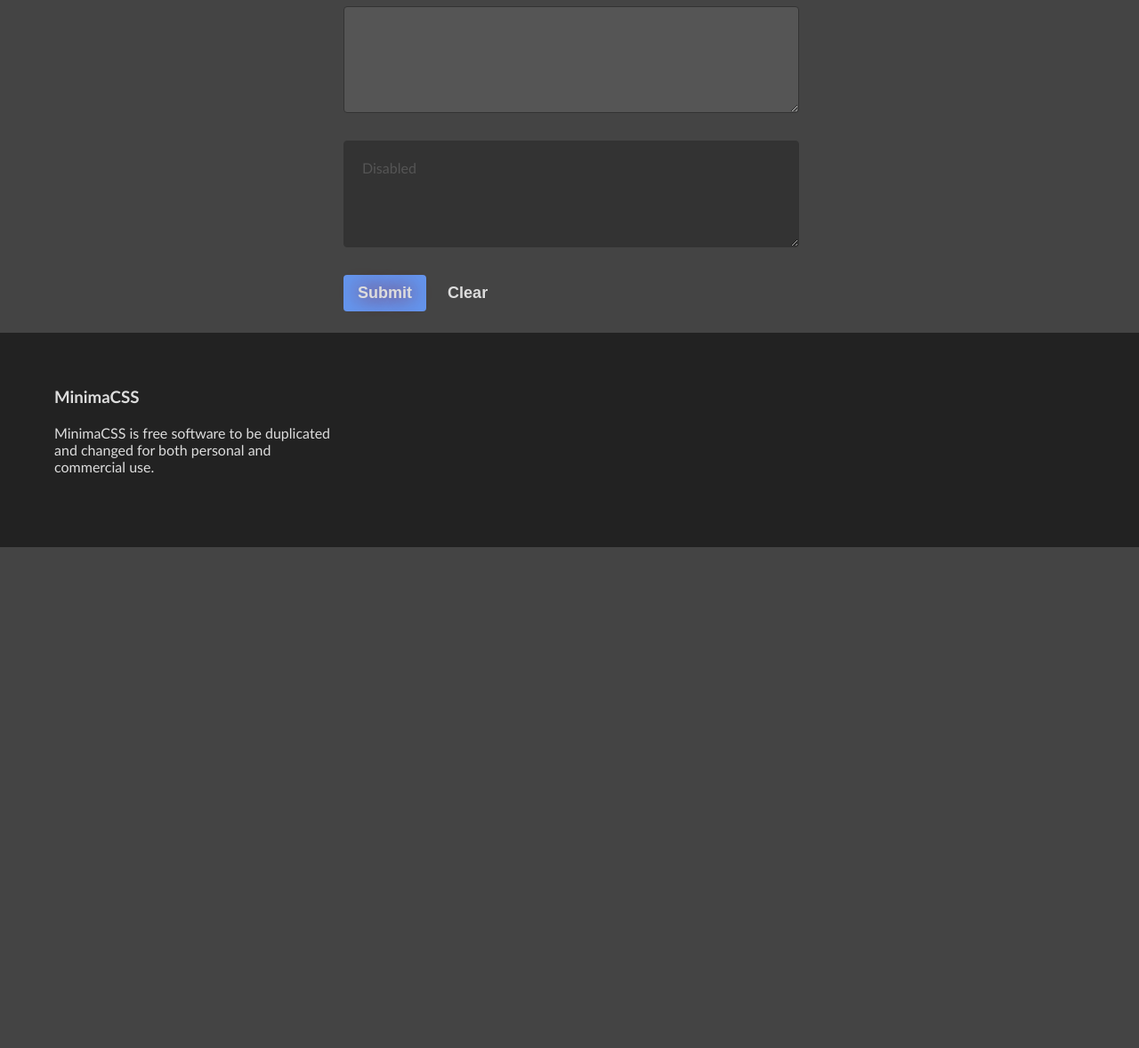
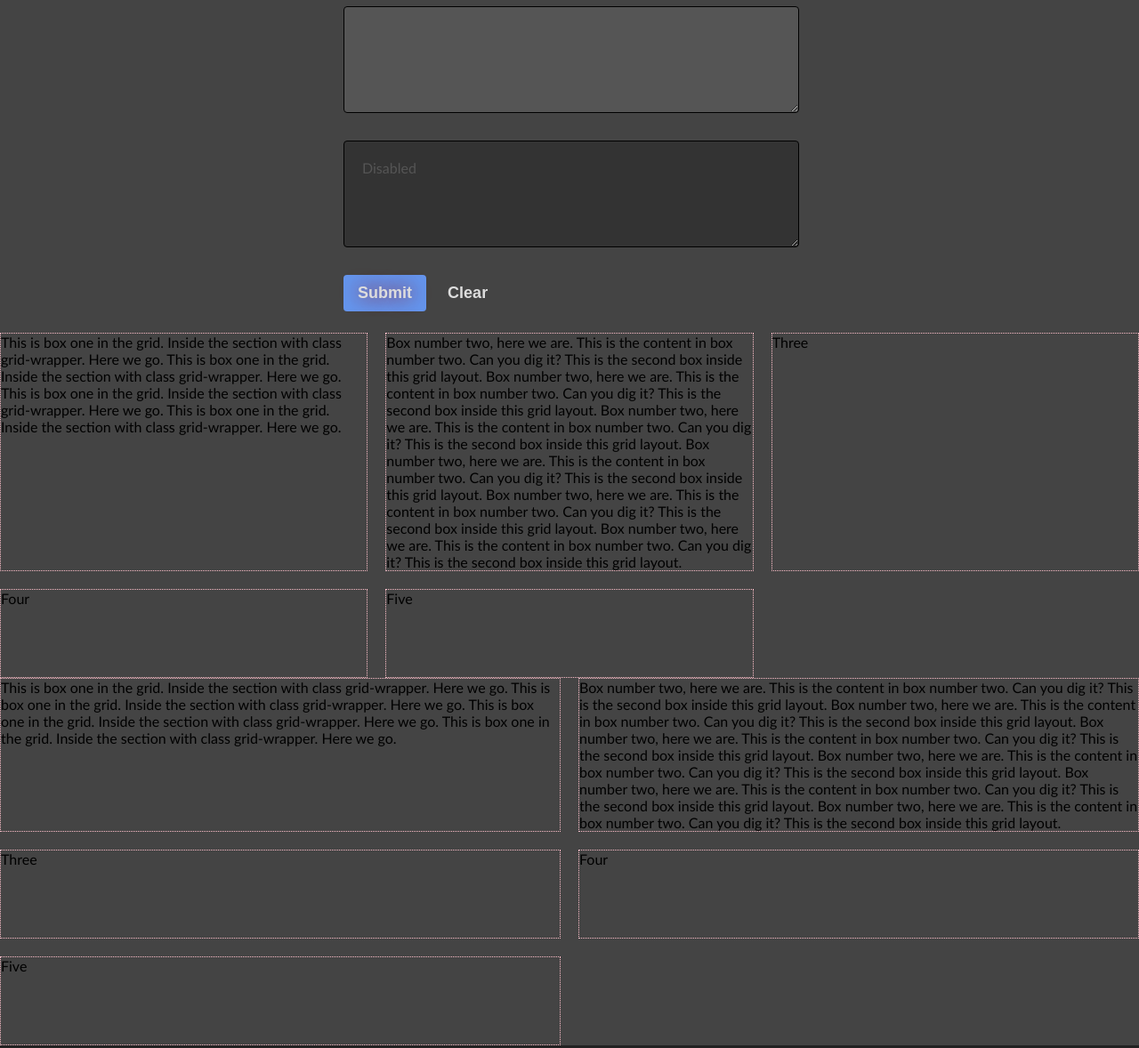
Before and after one commit to quakkels/minimacss, a plain HTML site: page index.html in a window 1280 px wide. Shown: the part 2433-3611 px from the top of the page at 89% size. Before the commit the page ends 3048 px from the top, so only its background shows below. Drawn offline with Linux system fonts and the light colour scheme.

Commit message:
Add base grid styles

```diff
--- a/index.html
+++ b/index.html
@@ -11,6 +11,7 @@
 		<link rel="stylesheet" href="minima.typography.css">
 		<link rel="stylesheet" href="minima.buttons.css">
 		<link rel="stylesheet" href="minima.forms.css">
+		<link rel="stylesheet" href="minima.grid.css">
 	</head>
 	<body>
 		<header class="header">
@@ -182,6 +183,34 @@
 					</form>
 				</div>
 			</section>
+			<section class="grid-container with-three-columns">
+				<div class="one">This is box one in the grid. Inside the section with class grid-wrapper. Here we go. This is box one in the grid. Inside the section with class grid-wrapper. Here we go. This is box one in the grid. Inside the section with class grid-wrapper. Here we go. This is box one in the grid. Inside the section with class grid-wrapper. Here we go.</div>
+				<div class="two">
+					Box number two, here we are. This is the content in box number two. Can you dig it? This is the second box inside this grid layout.
+					Box number two, here we are. This is the content in box number two. Can you dig it? This is the second box inside this grid layout.
+					Box number two, here we are. This is the content in box number two. Can you dig it? This is the second box inside this grid layout.
+					Box number two, here we are. This is the content in box number two. Can you dig it? This is the second box inside this grid layout.
+					Box number two, here we are. This is the content in box number two. Can you dig it? This is the second box inside this grid layout.
+					Box number two, here we are. This is the content in box number two. Can you dig it? This is the second box inside this grid layout.
+				</div>
+				<div class="three">Three</div>
+				<div class="four">Four</div>
+				<div class="five">Five</div>
+			</section>
+			<section class="grid-container with-two-columns">
+				<div class="one">This is box one in the grid. Inside the section with class grid-wrapper. Here we go. This is box one in the grid. Inside the section with class grid-wrapper. Here we go. This is box one in the grid. Inside the section with class grid-wrapper. Here we go. This is box one in the grid. Inside the section with class grid-wrapper. Here we go.</div>
+				<div class="two">
+					Box number two, here we are. This is the content in box number two. Can you dig it? This is the second box inside this grid layout.
+					Box number two, here we are. This is the content in box number two. Can you dig it? This is the second box inside this grid layout.
+					Box number two, here we are. This is the content in box number two. Can you dig it? This is the second box inside this grid layout.
+					Box number two, here we are. This is the content in box number two. Can you dig it? This is the second box inside this grid layout.
+					Box number two, here we are. This is the content in box number two. Can you dig it? This is the second box inside this grid layout.
+					Box number two, here we are. This is the content in box number two. Can you dig it? This is the second box inside this grid layout.
+				</div>
+				<div class="three">Three</div>
+				<div class="four">Four</div>
+				<div class="five">Five</div>
+			</section>
 		</main>
 		<footer class="footer">
 			<div class="row">
--- a/minima.buttons.css
+++ b/minima.buttons.css
@@ -1,3 +1,4 @@
+
 /* buttons */
 
 button, .button, a.button {
--- a/minima.config.css
+++ b/minima.config.css
@@ -1,3 +1,4 @@
+
 /* configuration values */
 
 :root {
@@ -13,7 +14,7 @@
 	/* forms */
 	--bg-input: hsl(from var(--bg-content) h s 33.33%);
 	--bg-input-disabled: var(--bg-content);
-	--border-input-color: hsl(from var(--bg-content) h s 20%);
+	--border-input-color: hsl(from var(--bg-content) h s 0%);
 	--border-input: 1px solid var(--border-input-color);
 	--border-input-disabled: 1px solid var(--border-input-color);
 	--text-input: var(--text-color);
--- a/minima.css
+++ b/minima.css
@@ -1,26 +1,34 @@
+
 /* configuration values */
 
-html {
+:root {
 
-  /* colors */
-	--bg: red;
-	--bg-content: pink;
-	--bg-accent: yellow;
-	--text-color: black;
-	--text-color-accent: red;
-	--action-primary: orange;
-	--action-secondary: orange;
-
-	/* fonts */
+  /* general */
+	--bg: #444;
+	--bg-content: #333;
+	--bg-accent: #222;
+	--text-color: #ddd;
+	--action-primary: cornflowerblue;
   --font-family: Gill Sans,Gill Sans MT,Calibri,sans-serif;
 
-	/* */
+	/* forms */
+	--bg-input: hsl(from var(--bg-content) h s 33.33%);
+	--bg-input-disabled: var(--bg-content);
+	--border-input-color: hsl(from var(--bg-content) h s 0%);
+	--border-input: 1px solid var(--border-input-color);
+	--border-input-disabled: 1px solid var(--border-input-color);
+	--text-input: var(--text-color);
+	--text-input-disabled: hsl(from var(--bg-content) h s 33.33%);
+
+	/* layout */
 	--gutter: 2rem;
 	--radius: 0.4rem;
 }
 
+
 /* css reset */
-*,
+
+* ,
 *::before,
 *::after {
   margin: 0;
@@ -44,7 +52,10 @@ body {
   box-sizing: border-box;
   font-size: 1.6rem;
 	font-family: var(--font-family);
+	color: var(--text-color);
+	background: var(--bg);
 }
+
 
 /* layout */
 
@@ -118,7 +129,8 @@ body {
 	margin: var(--gutter);
 	padding: var(--gutter);
 	background: var(--bg-content);
-	position: relative;
+	overflow: hidden;
+	position:relative; /* allows .stretched-link to make the whole frame clickable */
 }
 .card .frame.transparent {
 	box-shadow: none;
@@ -134,6 +146,7 @@ body {
     z-index: 1;
     content: "";
 }
+
 
 /* Typography */
 
@@ -158,6 +171,7 @@ a, a:visited, a:active, a:focus, a:hover {
 	color: var(--action-primary);
 	text-decoration: none;
 }
+
 
 /* buttons */
 
@@ -193,10 +207,22 @@ button.box-button, .button.box-button {
 	margin: 0;
 }
 
+
 /* forms */
 
-input, label.input-button {
-	border:1px solid gray;
+/* Change autocomplete styles in WebKit */
+input:-webkit-autofill,
+input:-webkit-autofill:hover,
+input:-webkit-autofill:focus,
+textarea:-webkit-autofill,
+textarea:-webkit-autofill:hover,
+textarea:-webkit-autofill:focus,
+select:-webkit-autofill,
+select:-webkit-autofill:hover,
+select:-webkit-autofill:focus {
+  border: var(--border-input);
+  -webkit-text-fill-color: var(--text-color);
+  -webkit-box-shadow: 0 0 0px 1000px var(--bg-input) inset;
 }
 
 label.input-button {
@@ -204,15 +230,19 @@ label.input-button {
 }
 
 input,
+input:-webkit-autofill,
+input:autofill,
 select,
-label.input-button {
+label.input-button,
+textarea{
+	background: var(--bg-input);
+	border: var(--border-input);
+	color: var(--text-input);
 	padding: 1rem 1.6rem;
 	margin: 0.4rem 0.2rem;
 	display: inline-block;
 	font-size: 1.8rem;
-	color: var(--text-color);
 	border-radius: var(--radius);
-	background: transparent;
 	user-select: none;
 	outline:none;
 }
@@ -224,16 +254,17 @@ input:invalid {
 input:disabled,
 textarea:disabled,
 label.input-button:has(> input:disabled),
+select:disabled,
 input[type="radio"]:disabled,
 input[type="checkbox"]:disabled {
-	background: #fafafa;
-	border: 1px solid lightgray;
-	color: lightgray;
+	background: var(--bg-input-disabled);
+	border: var(--border-input-disabled);
+	color: var(--text-input-disabled);
 	cursor: default;
 }
 
-input[type="radio"]:checked,
-input[type="checkbox"]:checked {
+label input[type="radio"]:checked,
+label input[type="checkbox"]:checked {
 	background: var(--action-primary);
 }
 
@@ -261,3 +292,37 @@ textarea {
 	font-size:inherit;
 	padding:var(--gutter);
 }
+
+
+/* grid */
+
+.grid-wrapper {
+	display: grid;
+	grid-template-columns: repeat(3, 1fr);
+	gap: var(--gutter);
+	grid-auto-rows: minmax(100px, auto);
+}
+.one {
+	grid-column: 1 / 3;
+	grid-row: 1;
+}
+.two {
+	grid-column: 2 / 4;
+	grid-row: 1 / 3;
+}
+.three {
+	grid-column: 1;
+	grid-row: 2 / 5;
+}
+.four {
+	grid-column: 3;
+	grid-row: 3;
+}
+.five {
+	grid-column: 2;
+	grid-row: 4;
+}
+.six {
+	grid-column: 3;
+	grid-row: 4;
+}
--- a/minima.forms.css
+++ b/minima.forms.css
@@ -1,3 +1,4 @@
+
 /* forms */
 
 /* Change autocomplete styles in WebKit */
@@ -44,6 +45,7 @@ input:invalid {
 input:disabled,
 textarea:disabled,
 label.input-button:has(> input:disabled),
+select:disabled,
 input[type="radio"]:disabled,
 input[type="checkbox"]:disabled {
 	background: var(--bg-input-disabled);
--- /dev/null
+++ b/minima.grid.css
@@ -0,0 +1,54 @@
+
+/* grid */
+
+.grid-container {
+	display: grid;
+	gap: var(--gutter);
+	grid-auto-rows: minmax(100px, auto);
+}
+
+.with-two-columns{
+	grid-template-columns: repeat(2, 1fr);
+}
+
+.with-three-columns{
+	grid-template-columns: repeat(3, 1fr);
+}
+
+
+
+.grid-container div {
+	border: 1px dotted pink;
+	color:black;
+}
+/*
+.one {
+	grid-column: 1 / 3;
+	grid-row: 1;
+}
+
+.two {
+	grid-column: 2 / 4;
+	grid-row: 1 / 3;
+}
+
+.three {
+	grid-column: 1;
+	grid-row: 2 / 5;
+}
+
+.four {
+	grid-column: 3;
+	grid-row: 3;
+}
+
+.five {
+	grid-column: 2;
+	grid-row: 4;
+}
+
+.six {
+	grid-column: 3;
+	grid-row: 4;
+}
+*/
--- a/minima.layout.css
+++ b/minima.layout.css
@@ -1,3 +1,4 @@
+
 /* layout */
 
 .header, .footer {
--- a/minima.reset.css
+++ b/minima.reset.css
@@ -1,5 +1,7 @@
+
 /* css reset */
-*,
+
+* ,
 *::before,
 *::after {
   margin: 0;
--- a/minima.typography.css
+++ b/minima.typography.css
@@ -1,3 +1,4 @@
+
 /* Typography */
 
 h1, h2, h3 {
```
Also changed, not shown: 1 other file.
